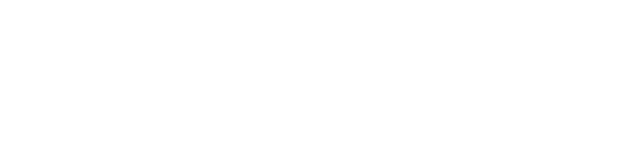
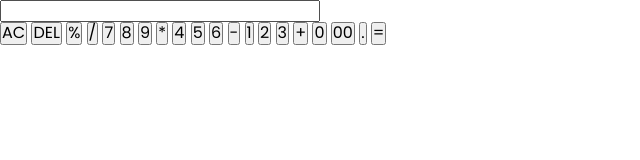
Before and after one commit to aruntutter/SkillSafari-JavaScript-Projects, a plain HTML site: page project02-calculator/index.html in a window 1280 px wide. Shown: the whole page, without its empty margins (0-640 px from the left). Drawn offline with Linux system fonts and the light colour scheme.

Commit message:
calculator structure created

```diff
--- a/project02-calculator/index.html
+++ b/project02-calculator/index.html
@@ -20,6 +20,36 @@
 </head>
 
 <body>
+  <div class="container">
+    <input type="text" class="display">
+
+    <div class="buttons">
+      <button data-value="AC">AC</button>
+      <button data-value="DEL">DEL</button>
+      <button data-value="%">%</button>
+      <button data-value="/">/</button>
+
+      <button data-value="7">7</button>
+      <button data-value="8">8</button>
+      <button data-value="9">9</button>
+      <button data-value="*">*</button>
+
+      <button data-value="4">4</button>
+      <button data-value="5">5</button>
+      <button data-value="6">6</button>
+      <button data-value="-">-</button>
+
+      <button data-value="1">1</button>
+      <button data-value="2">2</button>
+      <button data-value="3">3</button>
+      <button data-value="+">+</button>
+
+      <button data-value="0">0</button>
+      <button data-value="00">00</button>
+      <button data-value=".">.</button>
+      <button data-value="=">=</button>
+    </div>
+  </div>
 
   <script src="./scripts/script.js"></script>
 </body>
```
